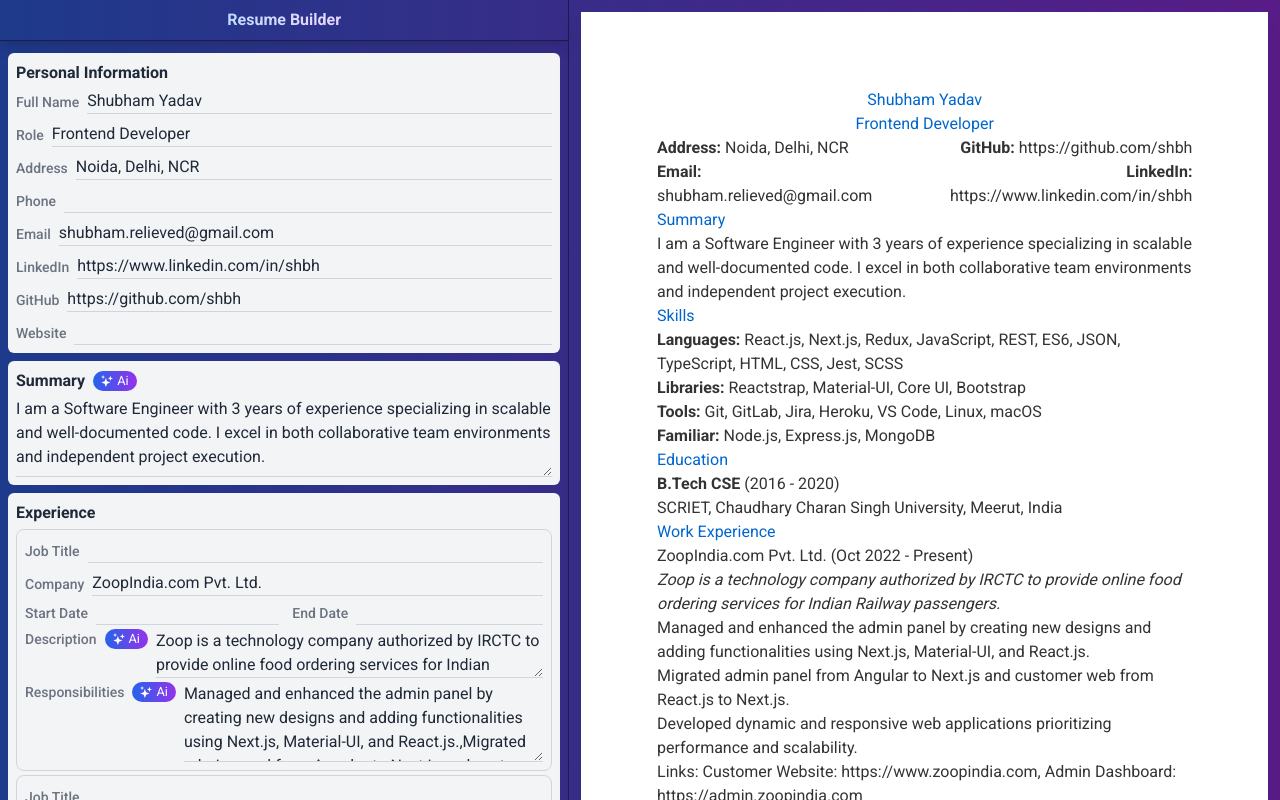
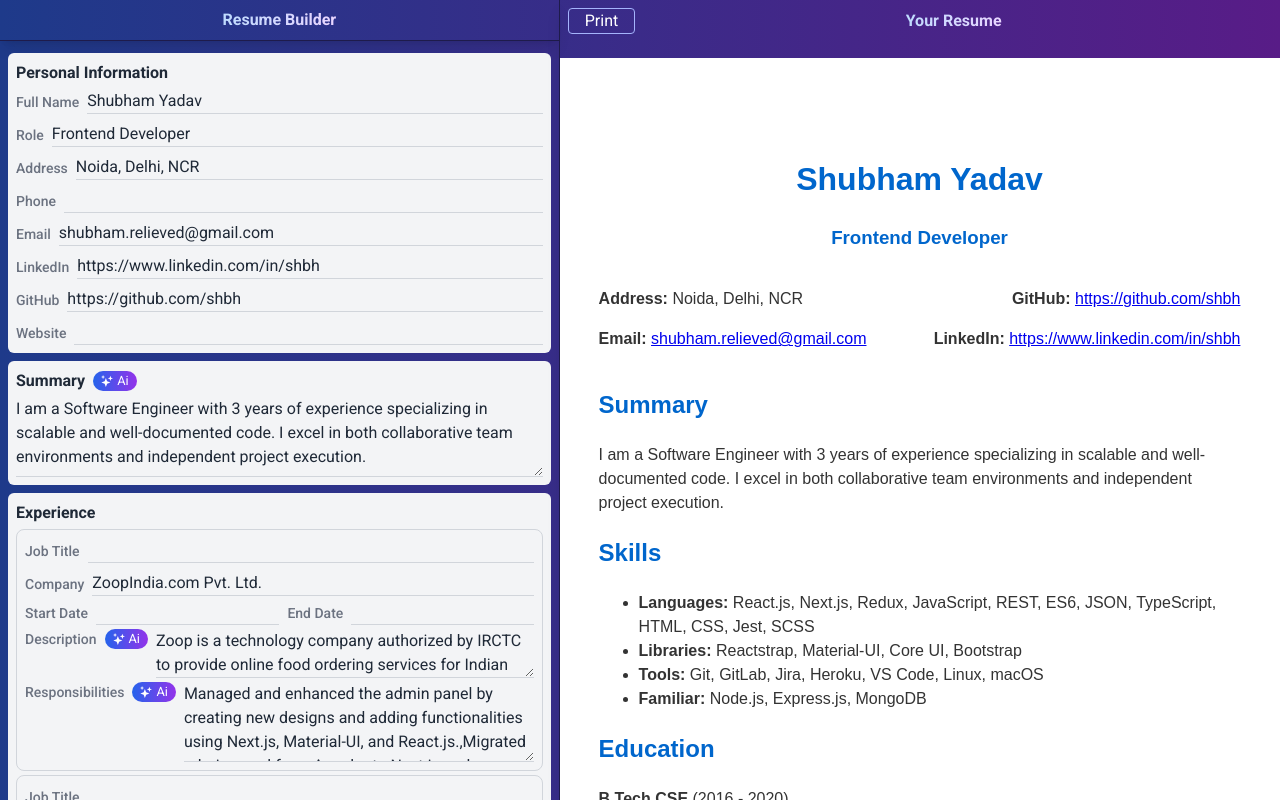
Before and after one commit to satyamyadav/resume-ai, a Next.js app: page /builder in a window 1280 px wide. Built offline with nearby package versions, Linux system fonts and the light colour scheme.

Commit message:
add print preview and styles

```diff
--- a/src/components/Editor.tsx
+++ b/src/components/Editor.tsx
@@ -1,14 +1,20 @@
 'use client';
-import React, { useEffect, useState } from 'react';
+import React, { useEffect, useState, useRef } from 'react';
 import { useLatexContext } from '@/context/LatexContext';
 import { compile } from '@/components/Templates';
 import ResumeForm from './ResumeForm';
 import { ResumeData } from "../types";
 
-
 export default function EditorPage() {
   const { latex, setLatex } = useLatexContext();
   const [resumeHtml, setResumeHtml] = useState('');
+  const resumePreviewRef = useRef<HTMLIFrameElement>(null);
+
+  const handlePrint = () => {
+    if (resumePreviewRef.current) {
+      (resumePreviewRef.current as HTMLIFrameElement).contentWindow?.print();
+    }
+  };
 
   useEffect(() => {
     if (!latex.length) {
@@ -19,14 +25,6 @@ export default function EditorPage() {
     console.log('Compiled result:', result);
     setResumeHtml(result);
   }, [latex])
-
-  useEffect(() => {
-    if (latex.length) {
-      // compileLatex();
-      // window.localStorage.setItem('latex', latex);
-    }
-  }, [latex]);
-
 
   const handleFormUpdate = (data: ResumeData) => {
     setLatex(JSON.stringify(data, null, 2));
@@ -50,41 +48,27 @@ export default function EditorPage() {
       </div>
 
       <div className="relative flex-grow overflow-hidden h-full shadow-lg border-l border-l-indigo-950">
-        {/* PDF Preview */}
-        <div className="w-full flex items-center justify-center  overflow-auto relative">
-          {/* {isCompiling && (
-              <div className="rounded-b-lg absolute bottom-0 left-0 right-0 p-4 bg-black/40 backdrop-blur-sm text-white text-center">
-              Generating resume in PDF...
-              </div>
-              )} */}
+        <div className="p-2 flex justify-between items-center text-gray-500">
+          <button onClick={handlePrint}
+            className="text-white px-4 rounded border border-indigo-300 ">
+            Print
+          </button>
+          <h2 className=" font-bold bg-gradient-to-r from-blue-200 to-purple-200 bg-clip-text text-transparent text-center">Your Resume</h2>
+          <div></div>
+        </div>
+        {/* Preview */}
+        <div className=" flex items-center justify-center overflow-auto relative p-4">
           {!!resumeHtml.length && (
-            <div className="w-full max-w-[800px] mx-auto relative p-3"
-              style={{
+            <div className="relative flex flex-col items-center">
+              <iframe
+                ref={resumePreviewRef}
+                srcDoc={resumeHtml}
+                className="w-[793px] h-[1122px] border-none"
 
-                maxHeight: '100vh',
-                overflowY: 'auto',
-              }}>
-              {/* A4 aspect ratio container */}
-
-              {/* Content container */}
-              <div
-                className="w-full h-full bg-white shadow-lg"
-                style={{
-                  padding: '20mm',
-                }}
-              >
-                <div
-                  className="w-full h-full"
-                  dangerouslySetInnerHTML={{ __html: resumeHtml }}
-                ></div>
-              </div>
-
+              />
             </div>
           )}
-
         </div>
-
-
       </div>
     </div>
 
--- /dev/null
+++ b/src/components/Preview.ts
@@ -0,0 +1,66 @@
+class ResumePreview extends HTMLElement {
+  constructor() {
+    super();
+    this.attachShadow({ mode: "open" });
+  }
+
+  connectedCallback(): void {
+    this.render();
+  }
+
+  render(): void {
+    const resumeHtml: string = this.getAttribute("template") || "<h1>Resume Template</h1>";
+
+    this.shadowRoot!.innerHTML = `
+      <style>
+        @page {
+          size: A4;
+          margin: 20mm;
+        }
+        :host {
+          display: block;
+          width: 210mm;
+          min-height: 297mm;
+          background: white;
+          padding: 20mm;
+          font-family: Arial, sans-serif;
+          line-height: 1.5;
+        }
+        .page {
+          page-break-after: always;
+          border-bottom: 1px dashed #ccc;
+          padding-bottom: 20px;
+        }
+
+      </style>
+      <div class="resume-content">
+        ${resumeHtml}
+      </div>
+    `;
+  }
+
+  print(): void {
+    const iframe = document.createElement('iframe');
+    iframe.style.position = 'absolute';
+    iframe.style.width = '0';
+    iframe.style.height = '0';
+    iframe.style.border = 'none';
+    document.body.appendChild(iframe);
+
+    const doc = iframe.contentWindow?.document;
+    if (doc) {
+      doc.open();
+      doc.write('<html><head><title>Print Resume</title></head><body>');
+      doc.write(this.shadowRoot!.innerHTML);
+      doc.write('</body></html>');
+      doc.close();
+
+      iframe.contentWindow?.focus();
+      iframe.contentWindow?.print();
+    }
+
+    document.body.removeChild(iframe);
+  }
+}
+
+customElements.define("resume-preview", ResumePreview);
--- /dev/null
+++ b/src/components/ResumePreview.tsx
@@ -0,0 +1,16 @@
+import React from 'react';
+import './Preview';
+
+interface ResumePreviewProps {
+  template: string;
+  resumePreviewRef: React.RefObject<HTMLElement | null>;
+}
+
+const ResumePreview: React.FC<ResumePreviewProps> = ({ template, resumePreviewRef }) => {
+  return (
+    // @ts-ignore
+    <resume-preview ref={resumePreviewRef} template={template}></resume-preview>
+  );
+};
+
+export default ResumePreview;
--- a/src/components/Templates.ts
+++ b/src/components/Templates.ts
@@ -1,13 +1,56 @@
 import Handlebars from "handlebars"
+const printStyles = `
+<style>
+  @page {
+    size: A4;
+    margin: 20mm 20mm 20mm 20mm;
+  }
+
+  @media print {
+
+    /* Prevent breaking inside elements */
+    h1, h2, h3, p, ul, li, table {
+        break-inside: avoid;
+    }
+
+    body {
+        margin: 0 !important;
+        padding: 0 !important;
+        width: 100%;
+    }
+
+  }
+
+  body {
+    font-family: 'Arial', sans-serif;
+    font-size: 12pt;
+    line-height: 1.5;
+    min-height: 1122px;
+    background: white;
+    color: #333;
+    box-sizing: border-box;
+    padding: 20mm 20mm 20mm 20mm; /* Ensures margins on all pages */
+    margin: 0; /* Prevents extra padding affecting layout */
+    width: 100%;
+  }
+
+  /* Hide Scrollbars in Print Preview */
+  ::-webkit-scrollbar {
+    display: none;
+  }
+</style>
+`;
+
 const template = `
 <!DOCTYPE html>
 <html lang="en">
 <head>
+    ${printStyles}
     <meta charset="UTF-8">
     <meta name="viewport" content="width=device-width, initial-scale=1.0">
     <title>{{name}} - Resume</title>
 </head>
-<body style="font-family: Arial, sans-serif; margin: 20px;">
+<body style="font-family: Arial, sans-serif;">
 
     <h1 style="text-align: center; color: #0066cc;">{{name}}</h1>
     {{#if role}}
```
